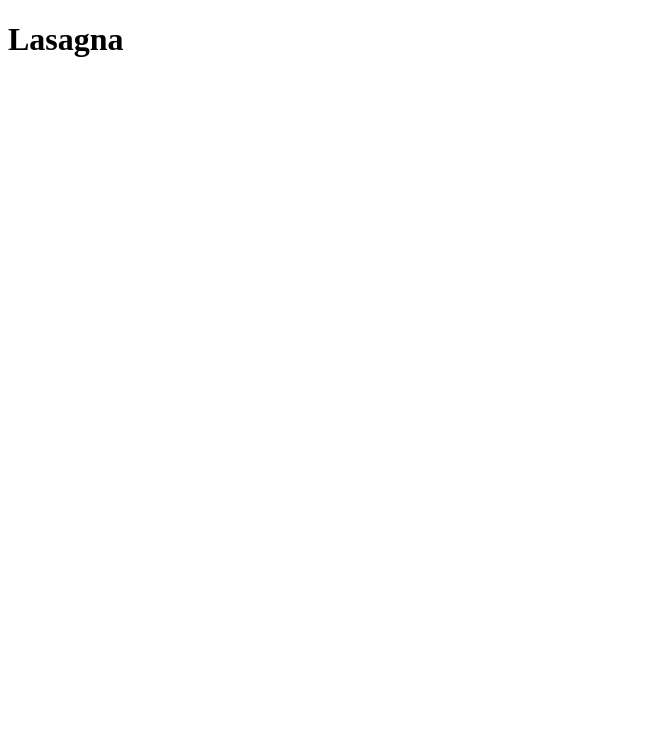
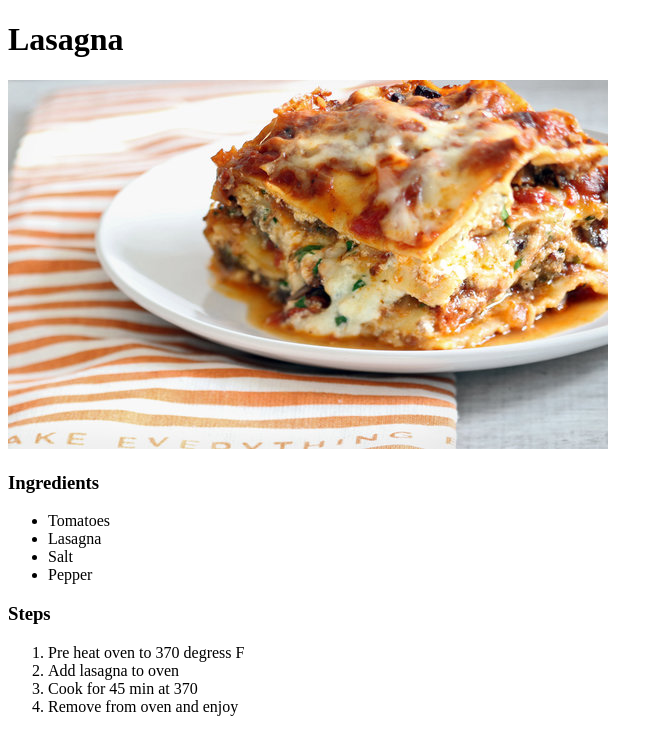
Before and after one commit to Warmup117/odin-recipes, a plain HTML site: page recipes/lasagna.html in a window 1280 px wide. Shown: the whole page, without its empty margins (0-663 px from the left). Drawn offline with Linux system fonts and the light colour scheme.

Commit message:
Added second image and lists to lasagna.html

```diff
--- a/recipes/lasagna.html
+++ b/recipes/lasagna.html
@@ -6,5 +6,22 @@
     </head>
     <body>
         <h1>Lasagna</h1>
+        <img src="../images/lasagna2.jpg">
+
+        <h3>Ingredients</h3>
+        <ul>
+            <li>Tomatoes</li>
+            <li>Lasagna</li>
+            <li>Salt</li>
+            <li>Pepper</li>
+        </ul>
+
+        <h3>Steps</h3>
+        <ol>
+            <li>Pre heat oven to 370 degress F</li>
+            <li>Add lasagna to oven</li>
+            <li>Cook for 45 min at 370</li>
+            <li>Remove from oven and enjoy</li>
+        </ol>
     </body>
 </html>
```
Also changed, not shown: images/lasagna2.jpg (added).
